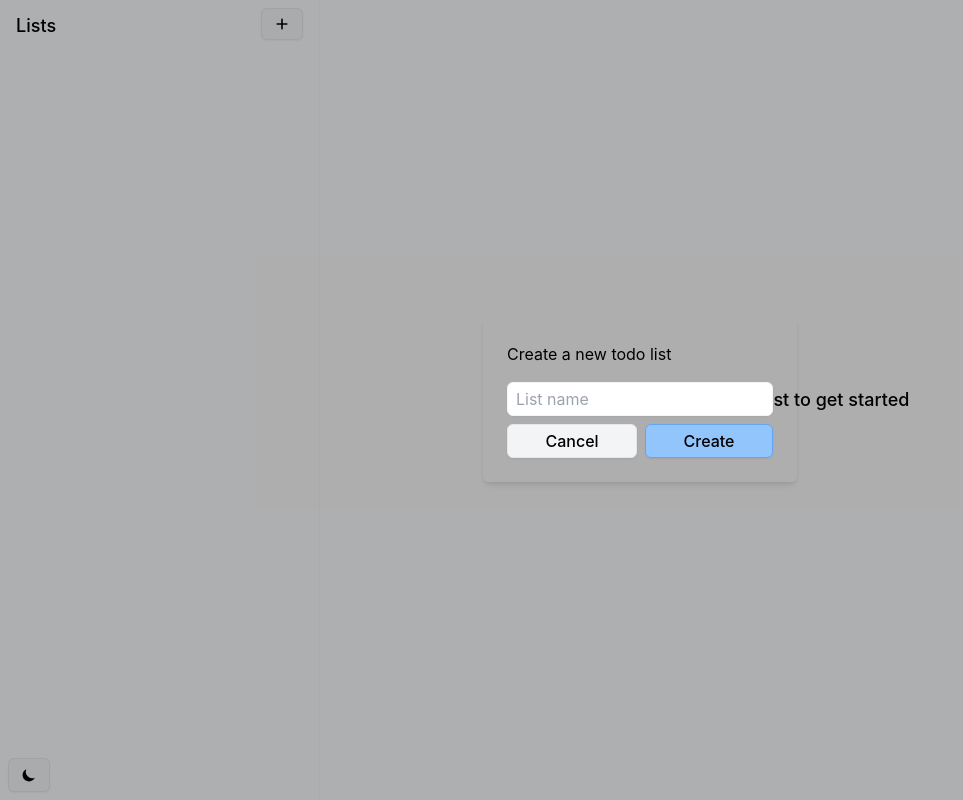
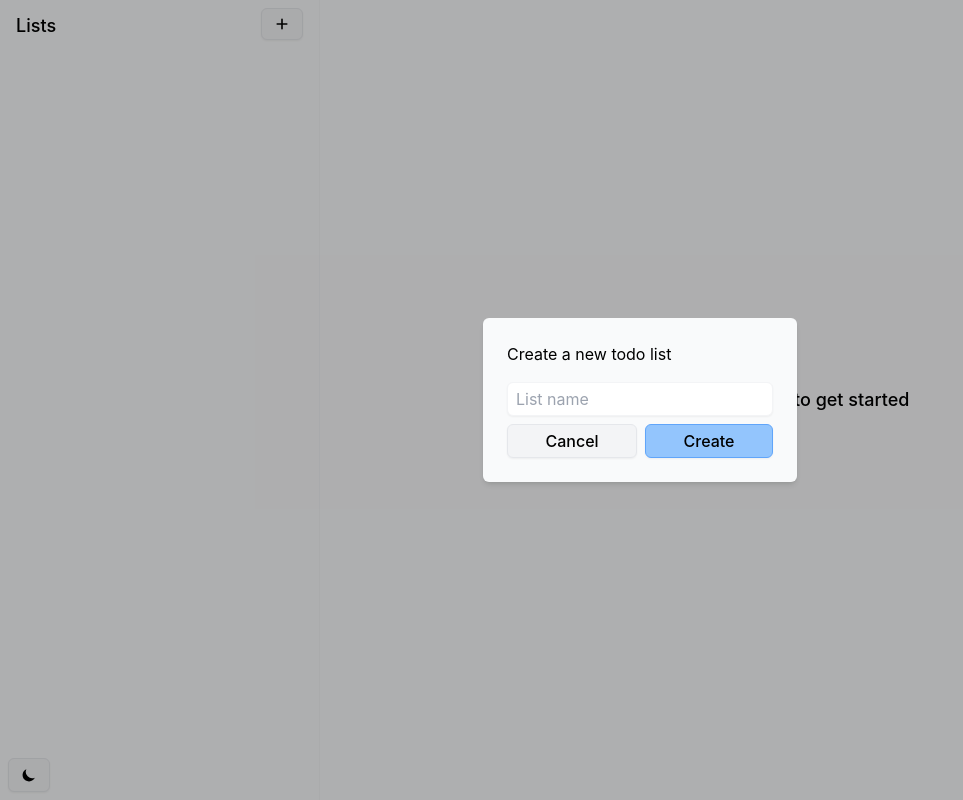
Before and after one commit to mbenja/tauri-todo-app, a React (Vite) app in the folder app/: page / in a window 1280 px wide. Both pictures are taken after a click on the button 282 px from the left and 24 px from the top of the page. Shown: the whole page, without its empty margins (0-963 px from the left). Built offline with nearby package versions, Linux system fonts and the light colour scheme.

Commit message:
Fixing light mode CSS bug in Modal component

```diff
--- a/app/src/components/Modal.tsx
+++ b/app/src/components/Modal.tsx
@@ -36,7 +36,7 @@ export default function Modal(props: ModalProps) {
           leaveTo="opacity-0 scale-95"
         >
           <div className="fixed flex inset-0 items-center justify-center p-4">
-            <Dialog.Panel className="dark:bg-slate-600 dark:text-white p-6 rounded-md shadow-md">
+            <Dialog.Panel className="bg-gray-50 dark:bg-slate-600 dark:text-white p-6 rounded-md shadow-md">
               <Dialog.Title className="mb-4">{title}</Dialog.Title>
               {children}
             </Dialog.Panel>
```
